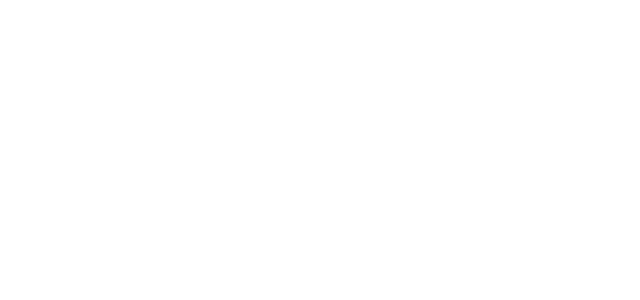
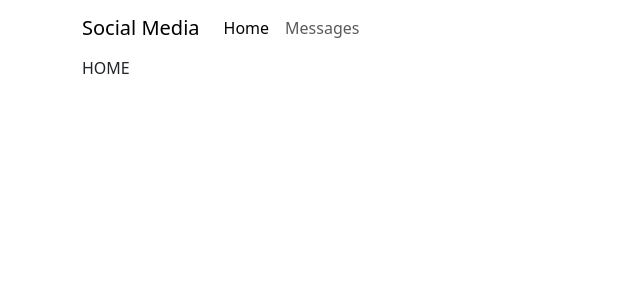
Before and after one commit to pbujanowski/social-media, a React (Vite) app in the folder client/: page / in a window 1280 px wide. Shown: the top 300 px of the page, without its empty margins (0-640 px from the left). Built offline with nearby package versions, Linux system fonts and the light colour scheme.

Commit message:
Added Bootstrap with layout.

```diff
--- a/client/package.json
+++ b/client/package.json
@@ -11,13 +11,18 @@
     "preview": "vite preview"
   },
   "dependencies": {
+    "@popperjs/core": "^2.11.8",
+    "bootstrap": "^5.3.1",
     "react": "^18.2.0",
+    "react-bootstrap": "^2.8.0",
     "react-dom": "^18.2.0",
+    "react-router-bootstrap": "^0.26.2",
     "react-router-dom": "^6.14.2"
   },
   "devDependencies": {
     "@types/react": "^18.2.15",
     "@types/react-dom": "^18.2.7",
+    "@types/react-router-bootstrap": "^0.26.2",
     "@typescript-eslint/eslint-plugin": "^6.2.1",
     "@typescript-eslint/parser": "^6.2.1",
     "@vitejs/plugin-react-swc": "^3.3.2",
--- /dev/null
+++ b/client/src/app.tsx
@@ -0,0 +1,17 @@
+import { FC, createElement } from "react";
+import { Route, Routes } from "react-router-dom";
+import { Layout } from "./layout";
+import { ErrorPage, HomePage, MessagesPage } from "./modules";
+
+const App: FC = () => {
+  return (
+    <Routes>
+      <Route element={createElement(Layout)} errorElement={createElement(ErrorPage)}>
+        <Route path="/" element={createElement(HomePage)} />
+        <Route path="/messages" element={createElement(MessagesPage)} />
+      </Route>
+    </Routes>
+  );
+};
+
+export { App };
--- /dev/null
+++ b/client/src/layout/index.ts
@@ -0,0 +1 @@
+export { Layout } from "./layout";
--- /dev/null
+++ b/client/src/layout/layout.tsx
@@ -0,0 +1,32 @@
+import { FC } from "react";
+import { Container, Nav, Navbar } from "react-bootstrap";
+import { LinkContainer } from "react-router-bootstrap";
+import { Outlet } from "react-router-dom";
+
+const Layout: FC = () => {
+  return (
+    <>
+      <Navbar expand="md">
+        <Container>
+          <Navbar.Brand>Social Media</Navbar.Brand>
+          <Navbar.Toggle aria-controls="basic-navbar-nav" />
+          <Navbar.Collapse id="basic-navbar-nav">
+            <Nav>
+              <LinkContainer to="/">
+                <Nav.Link>Home</Nav.Link>
+              </LinkContainer>
+              <LinkContainer to="/messages">
+                <Nav.Link>Messages</Nav.Link>
+              </LinkContainer>
+            </Nav>
+          </Navbar.Collapse>
+        </Container>
+      </Navbar>
+      <Container>
+        <Outlet />
+      </Container>
+    </>
+  );
+};
+
+export { Layout };
--- a/client/src/main.tsx
+++ b/client/src/main.tsx
@@ -1,10 +1,15 @@
 import React from "react";
 import ReactDOM from "react-dom/client";
-import { RouterProvider } from "react-router-dom";
-import { router } from "./routes";
+import { BrowserRouter } from "react-router-dom";
+
+import { App } from "./app";
+
+import "bootstrap/dist/css/bootstrap.min.css";
 
 ReactDOM.createRoot(document.getElementById("root")!).render(
   <React.StrictMode>
-    <RouterProvider router={router} />
+    <BrowserRouter>
+      <App />
+    </BrowserRouter>
   </React.StrictMode>,
 );
--- a/client/src/modules/app/pages/app.page.tsx
+++ /dev/null
@@ -1,12 +0,0 @@
-import { FC } from "react";
-import { Outlet } from "react-router-dom";
-
-const AppPage: FC = () => {
-  return (
-    <main>
-      <Outlet />
-    </main>
-  );
-};
-
-export { AppPage };
--- /dev/null
+++ b/client/src/modules/app/pages/home.page.tsx
@@ -0,0 +1,11 @@
+import { FC } from "react";
+
+const HomePage: FC = () => {
+  return (
+    <div>
+      <p>HOME</p>
+    </div>
+  );
+};
+
+export { HomePage };
--- a/client/src/modules/app/pages/index.ts
+++ b/client/src/modules/app/pages/index.ts
@@ -1,2 +1,2 @@
-export { AppPage } from "./app.page";
 export { ErrorPage } from "./error.page";
+export { HomePage } from "./home.page";
```
Also changed, not shown: 1 other file (tests, documents, lock files or other folders).
